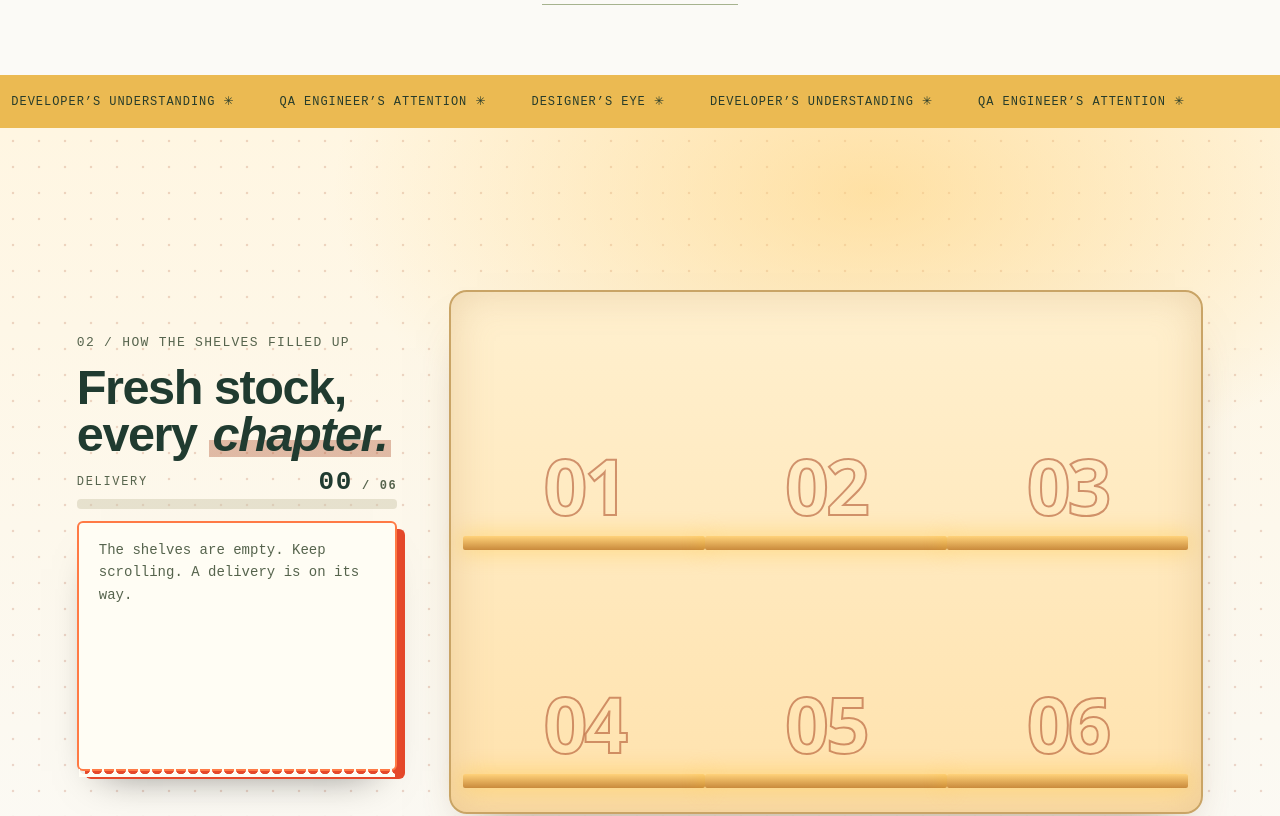
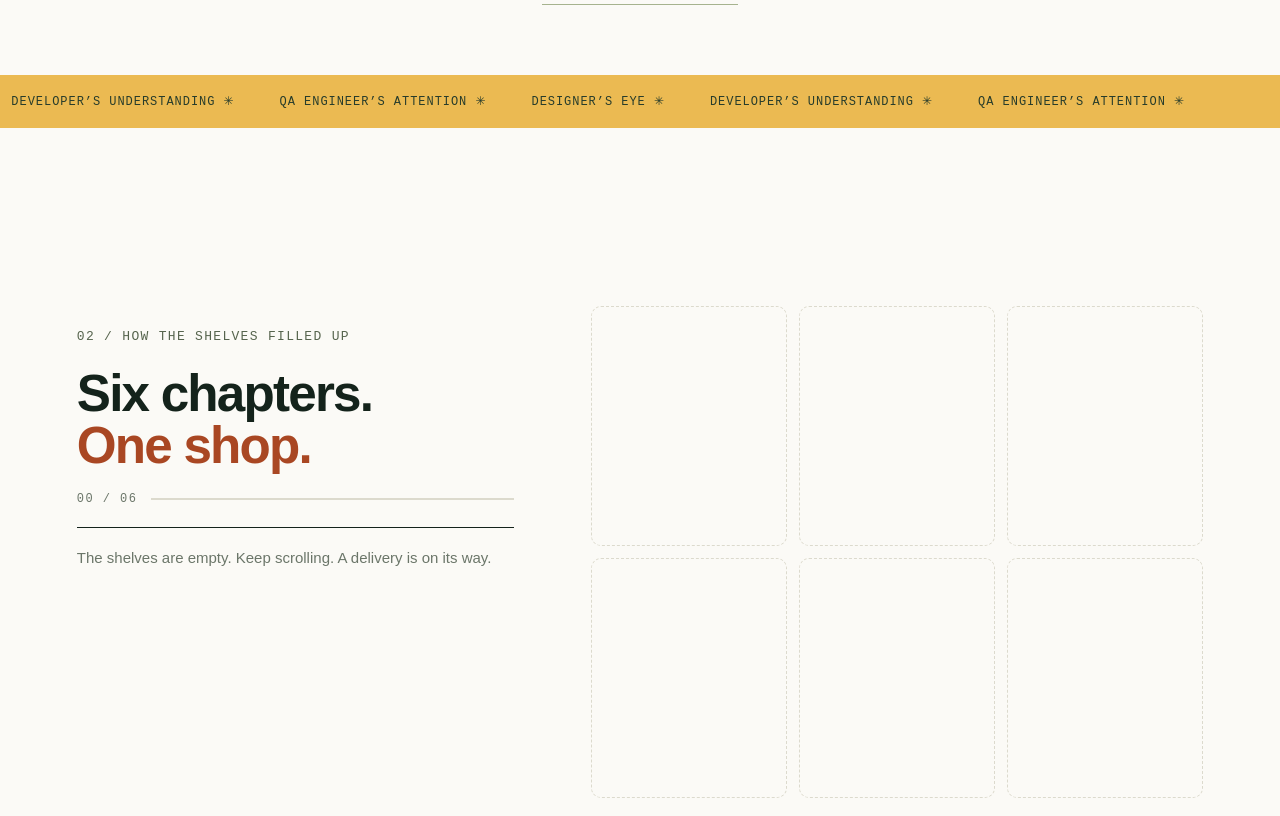
Before and after one commit to Thuvarakanp/TestPort, a React (Vite) app: page / in a window 1280 px wide. Shown: the part 2861-3677 px from the top of the page. Built offline with nearby package versions, Linux system fonts and the light colour scheme.

Commit message:
Restyle career section as modern minimal flat design
Co-Authored-By: Claude Sonnet 5.5 <noreply@anthropic.com>
Claude-Session: https://claude.ai/code/session_01JbT4DJRAdyRM58RNoFcmRz

```diff
--- a/src/components/CareerShelves.jsx
+++ b/src/components/CareerShelves.jsx
@@ -4,21 +4,6 @@ import { careerShelves } from '../data.js';
 
 const TOTAL = careerShelves.length;
 const clamp = (v, a = 0, b = 1) => Math.min(b, Math.max(a, v));
-// Small fixed wobble per crate so the stack looks hand-placed, not gridded.
-const TILTS = [-2.2, 1.6, -1.1, 2.4, -1.8, 1.2];
-// One vivid colour pair per crate: [base, deep].
-const COLORS = [['#ff7a45','#e5482a'],['#ffc233','#f29b00'],['#35d0c0','#12968f'],['#5b8cff','#3358e0'],['#c765ff','#8f3bd6'],['#ff5c9a','#e02a6f']];
-const DROPS = [-14, 9, -6, 12, -10, 7];
-
-function Barcode({ seed }) {
-  const bars = Array.from({ length: 22 }, (_, i) => ((seed * 7 + i * 13) % 5) + 1);
-  return (
-    <span className="barcode" aria-hidden="true">
-      {bars.map((w, i) => <i key={i} style={{ width: w }} />)}
-    </span>
-  );
-}
-
 export default function CareerShelves({ paused }) {
   const trackRef = useRef(null);
   const [landed, setLanded] = useState(0);
@@ -64,26 +49,15 @@ export default function CareerShelves({ paused }) {
   const selectedIdx = landed === 0 ? null : picked !== null && picked < landed ? picked : landed - 1;
   const sel = selectedIdx === null ? null : careerShelves[selectedIdx];
 
-  const tilt = (e) => {
-    const r = e.currentTarget.getBoundingClientRect();
-    e.currentTarget.style.setProperty('--mx', ((e.clientX - r.left) / r.width - 0.5).toFixed(3));
-    e.currentTarget.style.setProperty('--my', ((e.clientY - r.top) / r.height - 0.5).toFixed(3));
-  };
-  const untilt = (e) => {
-    e.currentTarget.style.setProperty('--mx', 0);
-    e.currentTarget.style.setProperty('--my', 0);
-  };
-
   return (
     <section className="career-stock stockroom" id="story" aria-labelledby="story-title">
       <div className="stock-track" ref={trackRef}>
         <div className="stock-sticky">
-          <div className="stock-side" style={{ '--sel': COLORS[selectedIdx ?? 0][0], '--sel-deep': COLORS[selectedIdx ?? 0][1] }}>
+          <div className="stock-side">
             <span className="eyebrow">02 / HOW THE SHELVES FILLED UP</span>
-            <h2 id="story-title">Fresh stock,<br />every <em>chapter.</em></h2>
+            <h2 id="story-title">Six chapters.<br /><em>One shop.</em></h2>
             <div className="delivery" aria-hidden="true">
-              <span>DELIVERY</span>
-              <b>{String(landed).padStart(2, '0')}<small> / 0{TOTAL}</small></b>
+              <span>{String(landed).padStart(2, '0')} / 0{TOTAL}</span>
               <div className="delivery-bar"><i style={{ width: `${(landed / TOTAL) * 100}%` }} /></div>
             </div>
 
@@ -102,7 +76,6 @@ export default function CareerShelves({ paused }) {
                     <dt>Brought forward</dt><dd>{sel.forward}</dd>
                   </dl>
                   <div className="price-tag"><span>ADDED TO THE STORE</span><strong>{sel.takeaway}</strong></div>
-                  <Barcode seed={Number(sel.n)} />
                 </div>
               ) : (
                 <p className="detail-empty">The shelves are empty. Keep scrolling. A delivery is on its way.</p>
@@ -114,36 +87,26 @@ export default function CareerShelves({ paused }) {
             {careerShelves.map((s, i) => {
               const isLanded = i < landed;
               return (
-                <div className="slot" key={s.n}>
-                  <span className="slot-ghost" aria-hidden="true">{s.n}</span>
                 <button
+                  key={s.n}
                   type="button"
-                    className={`crate${isLanded ? ' landed' : ''}${selectedIdx === i ? ' selected' : ''}${s.current ? ' is-now' : ''}`}
-                    style={{ '--tilt': `${TILTS[i]}deg`, '--drift': `${DROPS[i]}px`, '--c1': COLORS[i][0], '--c2': COLORS[i][1] }}
+                  className={`card${isLanded ? ' landed' : ''}${selectedIdx === i ? ' selected' : ''}`}
                   disabled={!isLanded}
                   tabIndex={isLanded ? 0 : -1}
                   aria-hidden={!isLanded}
                   aria-pressed={selectedIdx === i}
                   aria-label={`Shelf ${s.n}: ${s.role}, ${s.company}`}
                   onClick={() => setPicked(i)}
-                    onPointerMove={tilt}
-                    onPointerLeave={untilt}
                 >
-                    <span className="crate-body">
-                      <span className="tape" aria-hidden="true" />
-                      <span className="scan" aria-hidden="true" />
-                      <span className="burst" aria-hidden="true" />
-                      <span className="crate-n">{s.n}</span>
-                      <span className="crate-label">
-                        <span className="crate-period">{s.period}</span>
-                        <span className="crate-role">{s.role}</span>
-                        <span className="crate-company">{s.company}</span>
+                  <span className="card-top">
+                    <span className="card-n">{s.n}</span>
+                    {s.current ? <span className="card-now">NOW</span> : <span className="card-period">{s.period}</span>}
                   </span>
-                      <span className="crate-stamp" aria-hidden="true">{s.takeaway}</span>
-                      {s.current && <span className="crate-now" aria-hidden="true">NOW</span>}
+                  <span className="card-bottom">
+                    <span className="card-role">{s.role}</span>
+                    <span className="card-company">{s.company}</span>
                   </span>
                 </button>
-                </div>
               );
             })}
           </div>
--- a/src/styles/stockroom.css
+++ b/src/styles/stockroom.css
@@ -1,155 +1,73 @@
-/* "Stockroom": crates are delivered onto the shelves as you scroll. */
+/* Stockroom: modern, minimal, flat. Cards arrive one by one as you scroll. */
 .stockroom{
-  --sr-ink:#ede8da;--sr-muted:#bac5ae;--sr-accent:#f45b35;
-  --sr-crate:#b98a55;--sr-crate-dark:#8f6739;--sr-tape:#e3c98f;--sr-paper:#f6efd9;--sr-paper-ink:#262218;
-  --sr-plank:#4a3823;--sr-plank-hi:#6a5236;--sr-card:#1b281d;--sr-line:#526349;
+  --sr-ink:#f1f1ec;--sr-muted:#9aa39a;--sr-line:#2c372f;--sr-surface:#1f2b23;--sr-accent:#f45b35;--sr-on-accent:#fff;
   padding:0!important;
 }
 :root[data-shop="day"] .stockroom{
-  --sr-ink:#203b30;--sr-muted:#56644d;--sr-accent:#a94723;
-  --sr-crate:#d3a86d;--sr-crate-dark:#a97f47;--sr-tape:#efd9a4;--sr-plank:#8b6a45;--sr-plank-hi:#a98559;--sr-card:#fffdf4;--sr-line:#c9c3a8;
+  --sr-ink:#14231b;--sr-muted:#6b7669;--sr-line:#dcdacd;--sr-surface:#f3f1e7;--sr-accent:#a94723;
 }
 .stockroom .stock-track{height:520vh;position:relative}
 .stockroom .stock-sticky{
-  position:sticky;top:0;height:100vh;display:grid;grid-template-columns:minmax(300px,.85fr) 2fr;gap:clamp(24px,4vw,64px);
+  position:sticky;top:0;height:100vh;display:grid;grid-template-columns:minmax(300px,5fr) 7fr;gap:clamp(32px,6vw,96px);
   align-items:center;padding:88px 6% 40px;box-sizing:border-box;color:var(--sr-ink);
 }
-.stock-side{display:flex;flex-direction:column;gap:12px;min-width:0}
-.stock-side h2{font-size:clamp(30px,3.3vw,52px);line-height:.95;letter-spacing:-.03em;margin:0}
-.stock-side h2 em{color:var(--sr-accent)}
-.delivery{display:grid;grid-template-columns:auto 1fr;align-items:center;gap:4px 14px;font:12px/1 ui-monospace,monospace;letter-spacing:.14em;color:var(--sr-muted)}
-.delivery b{font-size:26px;color:var(--sr-ink);justify-self:end;grid-column:2;grid-row:1}
-.delivery b small{font-size:12px;color:var(--sr-muted)}
-.delivery-bar{grid-column:1/-1;height:6px;border-radius:4px;background:color-mix(in srgb,var(--sr-line) 45%,transparent);overflow:hidden}
-.delivery-bar i{display:block;height:100%;background:var(--sr-accent);transition:width .5s cubic-bezier(.2,.8,.2,1)}
+.stock-side{display:flex;flex-direction:column;gap:22px;min-width:0}
+.stock-side h2{font-size:clamp(34px,4vw,60px);line-height:1;letter-spacing:-.035em;margin:0;font-weight:700}
+.stock-side h2 em{font-style:normal;color:var(--sr-accent)}
 
-/* Receipt-style detail card */
-.stock-detail{background:var(--sr-card);border:1px dashed var(--sr-line);border-radius:6px;padding:16px 20px;min-height:250px;position:relative;
-  box-shadow:0 18px 40px -22px #0008}
-.stock-detail::before,.stock-detail::after{content:"";position:absolute;left:0;right:0;height:8px;
-  background:radial-gradient(circle at 6px 0,transparent 5px,var(--sr-card) 5.5px) 0 0/12px 8px repeat-x}
-.stock-detail::before{top:-8px;transform:scaleY(-1)}
-.stock-detail::after{bottom:-8px}
-.stock-detail-inner{animation:sr-print .45s cubic-bezier(.2,.8,.2,1)}
-@keyframes sr-print{from{opacity:0;transform:translateY(-10px);clip-path:inset(0 0 100% 0)}to{opacity:1;transform:none;clip-path:inset(0)}}
-.detail-head{display:flex;justify-content:space-between;gap:10px;font:11px ui-monospace,monospace;letter-spacing:.14em;color:var(--sr-muted)}
+.delivery{display:flex;align-items:center;gap:14px;font:12px/1 ui-monospace,monospace;letter-spacing:.12em;color:var(--sr-muted)}
+.delivery-bar{flex:1;height:2px;background:var(--sr-line);position:relative}
+.delivery-bar i{position:absolute;left:0;top:0;bottom:0;background:var(--sr-accent);transition:width .5s cubic-bezier(.2,.8,.2,1)}
+
+.stock-detail{border-top:1px solid var(--sr-ink);padding-top:18px;min-height:250px}
+.stock-detail-inner{animation:sr-in .4s cubic-bezier(.2,.8,.2,1)}
+@keyframes sr-in{from{opacity:0;transform:translateY(8px)}to{opacity:1;transform:none}}
+.detail-head{display:flex;justify-content:space-between;gap:10px;font:11px ui-monospace,monospace;letter-spacing:.12em;color:var(--sr-muted)}
 .detail-head .now-label{margin-left:8px}
-.stock-detail h3{font-size:26px;margin:10px 0 2px;line-height:1.05}
+.stock-detail h3{font-size:clamp(24px,2.2vw,32px);margin:10px 0 2px;line-height:1.1;letter-spacing:-.02em;font-weight:700}
 .detail-company{margin:0;color:var(--sr-muted);font-size:14px}
-.detail-title{font-style:italic;color:var(--sr-accent);margin:12px 0 8px}
-.stock-detail dl{margin:0;font-size:13px;line-height:1.55}
-.stock-detail dt{font:11px ui-monospace,monospace;letter-spacing:.14em;text-transform:uppercase;color:var(--sr-muted);margin-top:10px}
+.detail-title{margin:14px 0 6px;color:var(--sr-accent);font-size:15px}
+.stock-detail dl{margin:0;font-size:14px;line-height:1.6}
+.stock-detail dt{font:11px ui-monospace,monospace;letter-spacing:.12em;text-transform:uppercase;color:var(--sr-muted);margin-top:12px}
 .stock-detail dd{margin:2px 0 0}
-.price-tag{display:flex;justify-content:space-between;align-items:baseline;gap:10px;margin-top:14px;padding:8px 0;border-top:1px dashed var(--sr-line);border-bottom:1px dashed var(--sr-line);font:11px ui-monospace,monospace;letter-spacing:.12em;color:var(--sr-muted)}
-.price-tag strong{font:700 15px system-ui,sans-serif;letter-spacing:0;color:var(--sr-ink);text-align:right}
-.barcode{display:flex;gap:2px;height:26px;margin-top:12px;align-items:stretch}
-.barcode i{background:var(--sr-ink);opacity:.8}
-.detail-empty{margin:0;color:var(--sr-muted);font:14px/1.6 ui-monospace,monospace}
+.price-tag{display:flex;justify-content:space-between;align-items:baseline;gap:10px;margin-top:16px;padding-top:12px;border-top:1px solid var(--sr-line);
+  font:11px ui-monospace,monospace;letter-spacing:.12em;color:var(--sr-muted)}
+.price-tag strong{font:600 14px system-ui,sans-serif;letter-spacing:0;color:var(--sr-ink);text-align:right}
+.detail-empty{margin:0;color:var(--sr-muted);font-size:15px;line-height:1.6}
 
-/* Shelf */
-.stock-shelf{display:grid;grid-template-columns:repeat(3,1fr);gap:0 clamp(12px,2vw,28px);align-content:center;min-width:0;
-  padding:0 clamp(8px,1.5vw,20px);position:relative}
-.slot{position:relative;height:clamp(150px,27vh,250px);display:flex;align-items:flex-end;justify-content:center;padding-bottom:0;margin-bottom:22px}
-/* the plank each row of crates rests on */
-.slot::after{content:"";position:absolute;left:calc(-1 * clamp(6px,1vw,14px));right:calc(-1 * clamp(6px,1vw,14px));bottom:-14px;height:14px;border-radius:2px;
-  background:linear-gradient(var(--sr-plank-hi),var(--sr-plank));box-shadow:0 10px 18px -8px #0009}
-.slot-ghost{position:absolute;inset:auto 0 12px 0;text-align:center;font:800 clamp(40px,6vw,88px)/1 system-ui,sans-serif;color:transparent;
-  -webkit-text-stroke:1px color-mix(in srgb,var(--sr-line) 70%,transparent);letter-spacing:-.04em;pointer-events:none}
+/* Card grid */
+.stock-shelf{display:grid;grid-template-columns:repeat(3,1fr);gap:12px;min-width:0}
+.card{all:unset;box-sizing:border-box;display:flex;flex-direction:column;justify-content:space-between;cursor:pointer;
+  height:clamp(170px,30vh,270px);padding:16px;border-radius:10px;background:var(--sr-surface);color:var(--sr-ink);
+  border:1px solid transparent;opacity:.0;transform:translateY(28px);
+  transition:background-color .25s,color .25s,border-color .25s,opacity .5s,transform .5s cubic-bezier(.2,.8,.2,1)}
+/* empty slot */
+.card:disabled{opacity:1;transform:none;background:transparent;border:1px dashed var(--sr-line);cursor:default}
+.card:disabled .card-top,.card:disabled .card-bottom{visibility:hidden}
+.card:disabled::after{content:attr(data-n)}
+.card.landed{opacity:1;transform:none}
+.card.landed:hover{border-color:var(--sr-ink)}
+.card.selected{background:var(--sr-accent);color:var(--sr-on-accent)}
+.card:focus-visible{outline:2px solid var(--sr-ink);outline-offset:3px}
+.card-top{display:flex;justify-content:space-between;align-items:baseline;font:12px ui-monospace,monospace;letter-spacing:.1em}
+.card-n{font-weight:700}
+.card-period{opacity:.65;font-size:11px;text-align:right}
+.card-now{background:var(--sr-accent);color:#fff;padding:2px 8px;border-radius:99px;font-size:10px;letter-spacing:.14em}
+.card.selected .card-now{background:#fff;color:var(--sr-accent)}
+.card-bottom{display:flex;flex-direction:column;gap:4px}
+.card-role{font:700 clamp(16px,1.6vw,22px)/1.15 system-ui,sans-serif;letter-spacing:-.02em}
+.card-company{font-size:12px;opacity:.65}
 
-.crate{all:unset;box-sizing:border-box;position:relative;display:block;width:100%;height:100%;cursor:pointer;perspective:700px;
-  opacity:0;pointer-events:none}
-.crate:focus-visible .crate-body{outline:3px solid var(--sr-accent);outline-offset:4px}
-.crate.landed{opacity:1;pointer-events:auto;animation:sr-drop .9s cubic-bezier(.3,.7,.3,1) both}
-@keyframes sr-drop{
-  0%{transform:translateY(-95vh) translateX(var(--drift)) rotate(calc(var(--tilt) * -6));opacity:1}
-  58%{transform:translateY(0) rotate(var(--tilt))}
-  70%{transform:translateY(-22px) rotate(var(--tilt))}
-  82%{transform:translateY(0) scale(1.04,.94) rotate(var(--tilt))}
-  100%{transform:translateY(0) rotate(var(--tilt))}
-}
-.crate-body{position:absolute;inset:0;display:block;border-radius:5px;padding:14px 14px 12px;box-sizing:border-box;overflow:hidden;
-  background:
-    repeating-linear-gradient(90deg,transparent 0 46px,#0000000f 46px 47px),
-    linear-gradient(200deg,#ffffff40 0,transparent 35%),
-    linear-gradient(160deg,var(--c1),var(--c2));
-  box-shadow:inset 0 0 0 2px #ffffff30,0 16px 26px -10px var(--c2);
-  transform:rotateY(calc(var(--mx,0) * 14deg)) rotateX(calc(var(--my,0) * -14deg));
-  transition:transform .18s ease-out,box-shadow .25s;color:var(--sr-paper-ink)}
-.crate:hover .crate-body{box-shadow:inset 0 0 0 2px #ffffff50,0 26px 36px -10px var(--c2)}
-.crate.selected .crate-body{outline:3px solid #fff;outline-offset:3px;box-shadow:0 0 0 6px var(--c1),0 0 40px 6px var(--c1)}
-.crate.selected{z-index:2}
-.tape{position:absolute;top:0;left:50%;width:34px;height:100%;transform:translateX(-50%);background:repeating-linear-gradient(-45deg,#ffffffd0 0 8px,#ffffff90 8px 16px);opacity:.55}
-.crate-n{position:absolute;top:8px;left:10px;font:800 14px ui-monospace,monospace;color:#fff;mix-blend-mode:normal;text-shadow:0 1px 0 #0006;z-index:1;background:#0006;padding:1px 6px;border-radius:3px}
-.crate-label{position:absolute;left:10px;right:10px;bottom:34px;background:var(--sr-paper);padding:7px 9px;border-radius:2px;display:flex;flex-direction:column;gap:1px;
-  box-shadow:0 2px 0 #0002;transform:rotate(-1deg)}
-.crate-period{font:10px ui-monospace,monospace;letter-spacing:.1em;color:#6b6450}
-.crate-role{font:800 clamp(12px,1.25vw,16px)/1.15 system-ui,sans-serif}
-.crate-company{font-size:10px;color:#5b5544}
-.crate-stamp{position:absolute;left:10px;bottom:8px;font:800 9px/1 ui-monospace,monospace;letter-spacing:.12em;text-transform:uppercase;color:#fff;
-  border:2px solid #fff;padding:3px 6px;border-radius:3px;transform:rotate(-3deg);opacity:.95;background:#0003}
-.crate-now{position:absolute;top:8px;right:10px;font:800 10px ui-monospace,monospace;letter-spacing:.14em;background:#111;color:#fff;padding:3px 7px;border-radius:99px;animation:sr-pulse 1.6s infinite}
-@keyframes sr-pulse{50%{box-shadow:0 0 0 7px #f45b3500,0 0 0 0 #f45b35aa;transform:scale(1.08)}}
-/* barcode-scanner laser sweeps once when a crate lands */
-.scan{position:absolute;left:0;right:0;top:0;height:3px;background:#ff2d2d;box-shadow:0 0 14px 4px #ff2d2daa;opacity:0;z-index:2}
-.crate.landed .scan{animation:sr-scan .8s .85s ease-in-out both}
-@keyframes sr-scan{0%{top:0;opacity:1}85%{opacity:1}100%{top:100%;opacity:0}}
-
-/* Tablet/phone and reduced motion: no pinning, everything already on the shelves */
 @media(max-width:900px){
   .stockroom .stock-track{height:auto}
   .stockroom .stock-sticky{position:static;height:auto;grid-template-columns:1fr;padding:70px 6% 40px}
   .stock-shelf{grid-template-columns:repeat(2,1fr);order:-1}
-  .slot{height:170px}
-  .crate.landed{animation:none}
-  .crate-label{bottom:32px}
+  .card{height:150px;transform:none}
 }
-@media(max-width:520px){.crate-role{font-size:12px}.crate-stamp{display:none}.crate-label{bottom:10px}}
 @media(prefers-reduced-motion:reduce){
   .stockroom .stock-track{height:auto}
   .stockroom .stock-sticky{position:static;height:auto}
-  .crate.landed,.crate.landed .scan,.stock-detail-inner,.crate-now{animation:none}
+  .card,.stock-detail-inner,.delivery-bar i{transition:none;animation:none;transform:none}
 }
-.paused .crate.landed,.paused .crate.landed .scan,.paused .stock-detail-inner,.paused .crate-now{animation:none}
+.paused .card,.paused .stock-detail-inner{transition:none;animation:none}
 .stockroom .ambition-note{padding:70px 6%}
-
-@media(min-width:901px) and (max-height:860px){.barcode{display:none}.detail-title{margin:8px 0 4px}.stock-detail h3{font-size:22px}.stock-detail dt{margin-top:6px}.price-tag{margin-top:10px}}
-
-/* ---- Colour pass: lit shop wall, neon-trimmed shelves, party landings ---- */
-.stockroom .stock-sticky{isolation:isolate}
-.stockroom .stock-sticky::before{content:"";position:absolute;inset:0;z-index:-1;pointer-events:none;
-  background:
-    radial-gradient(ellipse 60% 55% at 68% 8%,#ffd27a55,transparent 70%),
-    radial-gradient(circle,color-mix(in srgb,var(--sr-ink) 14%,transparent) 1.4px,transparent 1.6px) 0 0/26px 26px;}
-:root[data-shop="day"] .stockroom .stock-sticky::before{background:
-    radial-gradient(ellipse 60% 55% at 68% 8%,#ffd27a99,transparent 70%),
-    radial-gradient(circle,#a9472333 1.4px,transparent 1.6px) 0 0/26px 26px,
-    linear-gradient(#fff6e2,#fbfaf6);}
-.stock-shelf{padding:28px clamp(14px,2vw,30px) 16px;border-radius:18px;border:2px solid color-mix(in srgb,var(--sr-line) 80%,transparent);
-  background:linear-gradient(180deg,#0b1a2e,#12223a);box-shadow:inset 0 0 60px #000a,0 30px 60px -30px #000c}
-:root[data-shop="day"] .stock-shelf{background:linear-gradient(180deg,#fff0cf,#ffe2ad);border-color:#c9a466;box-shadow:inset 0 0 40px #b8874a44,0 30px 50px -28px #6b451f88}
-.slot::after{background:linear-gradient(#ffd27a,#c98a3c);box-shadow:0 0 22px 2px #ffb70355,0 10px 18px -8px #0009}
-.slot-ghost{-webkit-text-stroke:2px color-mix(in srgb,var(--sr-accent) 55%,transparent)}
-.stock-side h2{font-size:clamp(34px,3.8vw,60px)}
-.stock-side h2 em{background:linear-gradient(transparent 62%,color-mix(in srgb,var(--sr-accent) 35%,transparent) 62% 92%,transparent 92%);padding:0 .08em;color:var(--sr-ink)}
-.delivery-bar{height:10px}
-.delivery-bar i{background:linear-gradient(90deg,#ff7a45,#ffc233,#35d0c0,#5b8cff,#c765ff,#ff5c9a);background-size:320px 100%}
-.stock-detail{border:2px solid var(--sel);box-shadow:8px 8px 0 var(--sel-deep),0 24px 40px -24px #0008;transition:border-color .4s,box-shadow .4s}
-.stock-detail::before{display:none}
-.stock-detail h3{display:inline-block;background:var(--sel);color:#fff;padding:2px 10px;margin-left:-10px;transform:rotate(-1.2deg);box-shadow:3px 3px 0 var(--sel-deep)}
-.detail-head span:first-child{color:var(--sel-deep);font-weight:700}
-.detail-title{color:var(--sel-deep)}
-:root:not([data-shop="day"]) .detail-title{color:var(--sel)}
-.price-tag{border:0;background:var(--sel);color:#fff;padding:9px 12px;border-radius:6px;transform:rotate(-1deg);box-shadow:3px 3px 0 var(--sel-deep)}
-.price-tag span{color:#ffffffcc}.price-tag strong{color:#fff}
-.stock-detail-inner{border-image:none}
-.crate-n{background:#111a;text-shadow:none}
-.crate-period,.crate-company{color:#4a4436}
-.crate-role{color:#1a160c}
-/* confetti burst on landing */
-.burst{position:absolute;left:50%;top:100%;width:8px;height:8px;border-radius:50%;pointer-events:none;opacity:0;z-index:3;
-  box-shadow:-60px -6px 0 #ffc233,-38px -26px 0 #35d0c0,-12px -40px 0 #ff5c9a,18px -34px 0 #5b8cff,46px -22px 0 #c765ff,66px -4px 0 #ff7a45,-74px 6px 0 #fff,74px 8px 0 #fff}
-.crate.landed .burst{animation:sr-burst .7s .55s ease-out both}
-@keyframes sr-burst{0%{opacity:1;transform:translate(-50%,0) scale(.2)}100%{opacity:0;transform:translate(-50%,-30px) scale(1.7)}}
-.paused .crate.landed .burst{animation:none}
-@media(max-width:900px){.stock-shelf{padding:18px 12px 8px}.crate.landed .burst{animation:none}}
-@media(prefers-reduced-motion:reduce){.crate.landed .burst{animation:none}}
```
Lines whose indentation alone changed are shown as unchanged.
